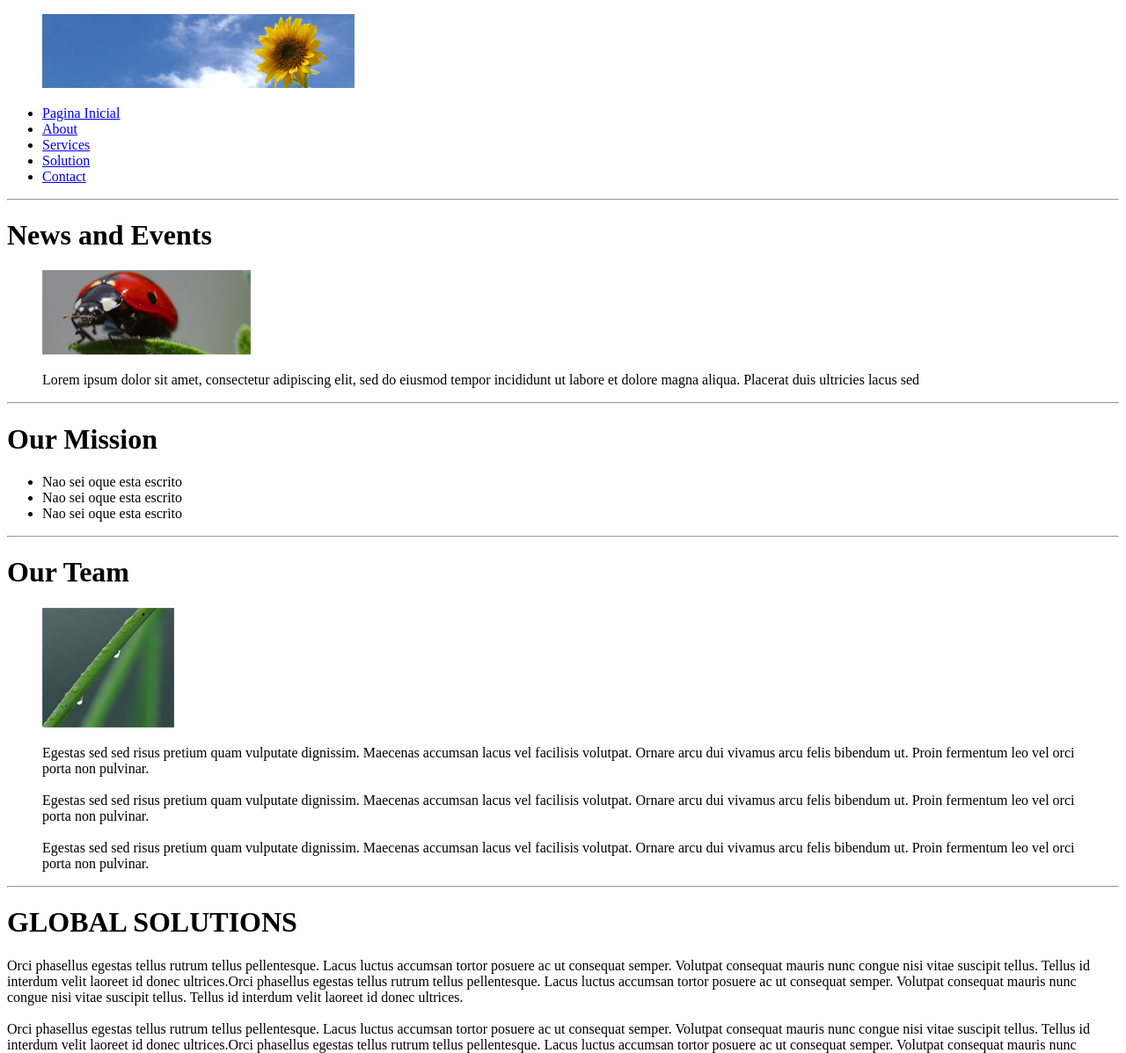
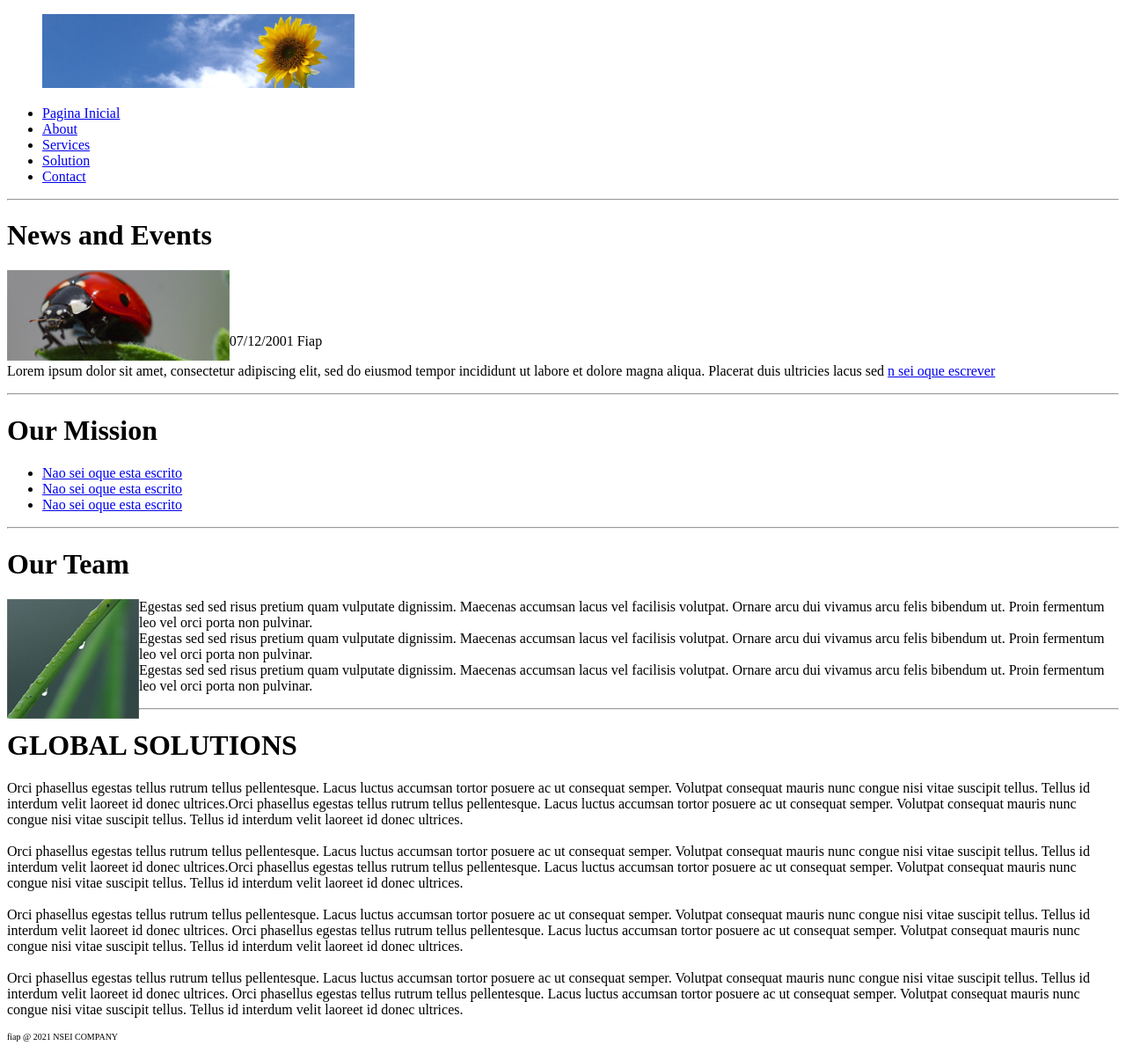
Before and after one commit to Gabriel200107/CheckPoint, a plain HTML site: page checkPoint/about/about.html in a window 1280 px wide. Shown: the top 1197 px of the page at 88% size. Drawn offline with Linux system fonts and the light colour scheme.

Commit message:
1terminado

```diff
--- a/checkPoint/about/about.html
+++ b/checkPoint/about/about.html
@@ -5,6 +5,8 @@
     <meta charset="UTF-8">
     <meta name="viewport" content="width=device-width, initial-scale=1.0">
     <title>About</title>
+    <link rel="stylesheet" href="../css/estilo.css" type="text/css">
+</head>
 
 <body>
     <div>
@@ -13,9 +15,7 @@
         </figure>
     </div>
 
-    </head>
 
-    <body>
     <div>
         <header>
             <nav>
@@ -29,43 +29,47 @@
             </nav>
         </header>
     </div>
+    <hr>
+
+    <h1>News and Events</h1>
+
+    <div id="container">
+        <p>
+            <img style="width: 20%;" src="../img/joaninha.jpg" alt="joaninha" title="joaninha">
+            <br> <br> <br> <br> 07/12/2001 Fiap
+        </p>
+    </div>
+
+    <p>Lorem ipsum dolor sit amet, consectetur adipiscing elit, sed do eiusmod tempor incididunt ut labore
+        et
+        dolore magna aliqua. Placerat duis ultricies lacus sed <a href="../img/joaninha.jpg">n sei oque escrever</a></p>
 
     <hr>
-        <h1>News and Events</h1>
-
-        <div>
-            <figure>
-                <img style="width: 20%;" src="../img/joaninha.jpg" alt="joaninha" title="joaninha">
-                <p>Lorem ipsum dolor sit amet, consectetur adipiscing elit, sed do eiusmod tempor incididunt ut labore
-                    et
-                    dolore magna aliqua. Placerat duis ultricies lacus sed</p>
-            </figure>
-        </div>
-        <hr>
     <h1>Our Mission</h1>
-        <ul>
-            <li>Nao sei oque esta escrito</li>
-            <li>Nao sei oque esta escrito</li>
-            <li>Nao sei oque esta escrito</li>
+    <ul id="a">
+        <li><a href="https://www.jardineiro.net/como-proteger-suas-plantas-das-geadas.html">Nao sei oque esta
+                escrito</a></li>
+        <li><a href="https://pt.wikipedia.org/wiki/Joaninha">Nao sei oque esta escrito</a></li>
+        <li><a href="https://www.youtube.com/watch?v=ApXoWvfEYVU">Nao sei oque esta escrito</a></li>
     </ul>
     <hr>
     <h1>Our Team</h1>
-        <div>
-            <figure>
+    <div id="container">
+        <p>
             <img src="../img/team.jpg" alt="planta" title="planta">
-                <p>Egestas sed sed risus pretium quam vulputate dignissim. Maecenas accumsan lacus vel facilisis
-                    volutpat.
-                    Ornare arcu dui vivamus arcu felis bibendum ut. Proin fermentum leo vel orci porta non pulvinar.
-                    <br><br>
             Egestas sed sed risus pretium quam vulputate dignissim. Maecenas accumsan lacus vel facilisis
             volutpat.
             Ornare arcu dui vivamus arcu felis bibendum ut. Proin fermentum leo vel orci porta non pulvinar.
-                    <br><br>
+            <br>
+            Egestas sed sed risus pretium quam vulputate dignissim. Maecenas accumsan lacus vel facilisis
+            volutpat.
+            Ornare arcu dui vivamus arcu felis bibendum ut. Proin fermentum leo vel orci porta non pulvinar.
+            <br>
             Egestas sed sed risus pretium quam vulputate dignissim. Maecenas accumsan lacus vel facilisis
             volutpat.
             Ornare arcu dui vivamus arcu felis bibendum ut. Proin fermentum leo vel orci porta non pulvinar.
         </p>
-            </figure>
+
         <hr>
     </div>
     <h1>GLOBAL SOLUTIONS</h1>
@@ -103,13 +107,7 @@
         nisi vitae suscipit tellus. Tellus id interdum velit laoreet id donec ultrices.</p>
 
 
-
-
-
-
-
-
-
+    <p id="legal">fiap @ 2021 NSEI COMPANY</p>
 
 </body>
 
--- /dev/null
+++ b/checkPoint/css/estilo.css
@@ -0,0 +1,13 @@
+#abacate{
+    float:right
+}
+#legal{
+    font-size: 10px;
+}
+#container img {
+    float:left
+}
+#a{
+    text-decoration: underline;
+
+}
```
Also changed, not shown: checkPoint/contact/contact.html (+5 -10 lines), checkPoint/index.html (+5 -10 lines), checkPoint/servicess/serveces.html (+5 -8 lines), checkPoint/solution/solution.html (+6 -3 lines). Lines whose indentation alone changed are shown as unchanged.
